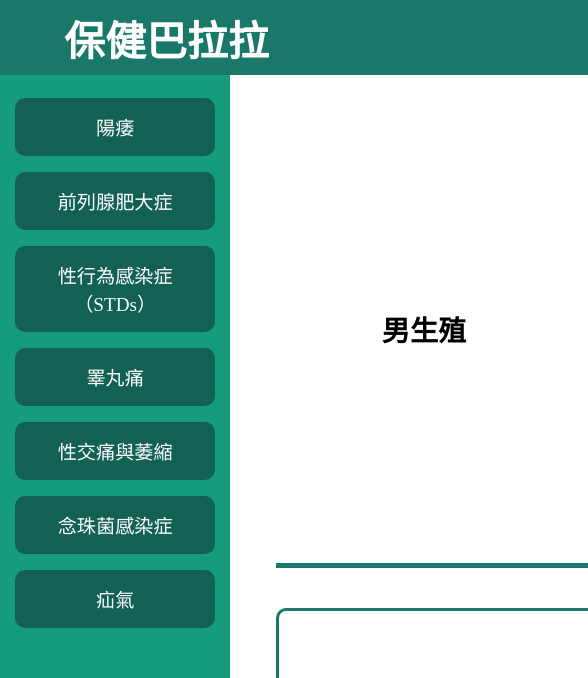
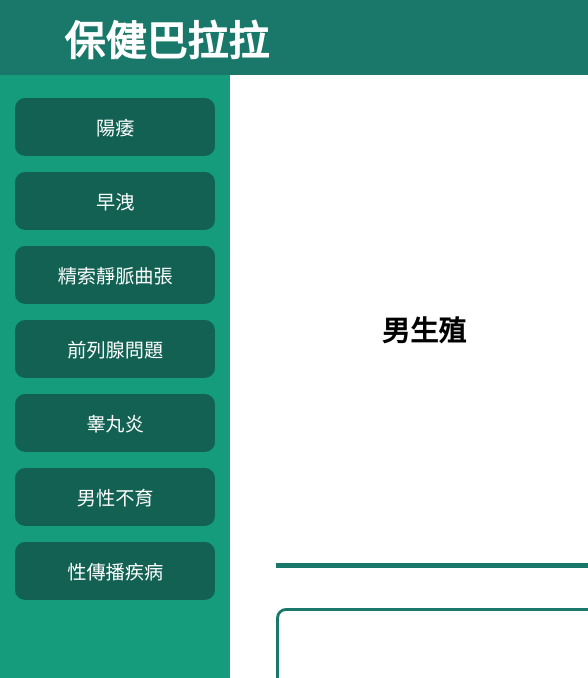
Before and after one commit to wanru122/midtern, a plain HTML site: page 專題html/男生殖.html in a window 1280 px wide. Shown: the top 678 px of the page, 0-588 px from the left. Drawn offline with Linux system fonts and the light colour scheme.

Commit message:
Add files via upload

```diff
--- a/專題html/男生殖.html
+++ b/專題html/男生殖.html
@@ -22,12 +22,12 @@
     <div class="content">
         <div class="sidebar">
             <a href="#food-allergy">陽痿</a>
-            <a href="#env-allergy">前列腺肥大症</a>
-            <a href="#other-allergy">性行為感染症（STDs）</a>
-            <a href="#seasonal-allergy">睪丸痛</a>
-            <a href="#drug-allergy">性交痛與萎縮</a>
-            <a href="#a">念珠菌感染症</a>
-            <a href="#b">疝氣</a>
+            <a href="#env-allergy">早洩</a>
+            <a href="#other-allergy">精索靜脈曲張</a>
+            <a href="#seasonal-allergy">前列腺問題</a>
+            <a href="#drug-allergy">睾丸炎</a>
+            <a href="#a">男性不育</a>
+            <a href="#b">性傳播疾病</a>
         </div>
 
         <main>
```
